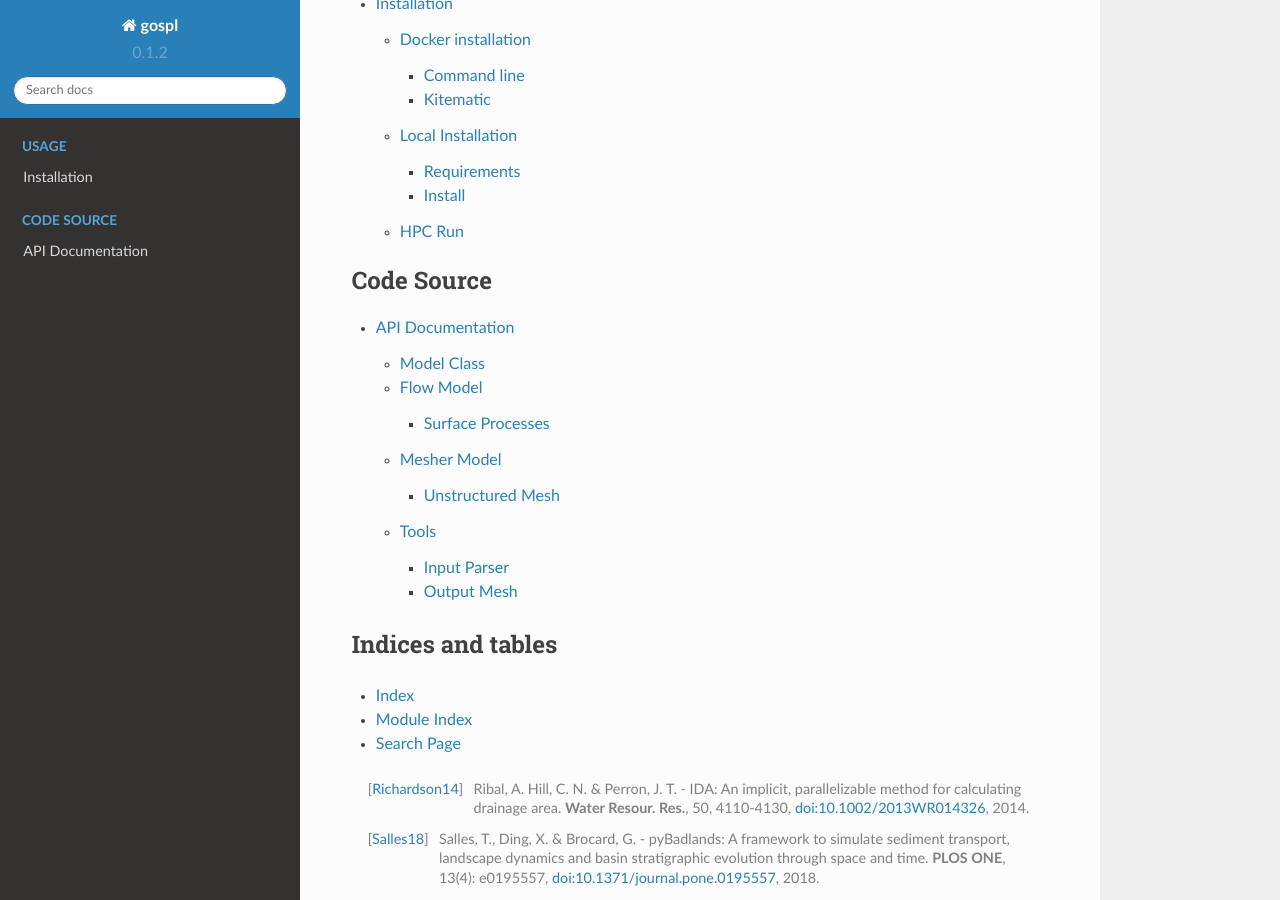
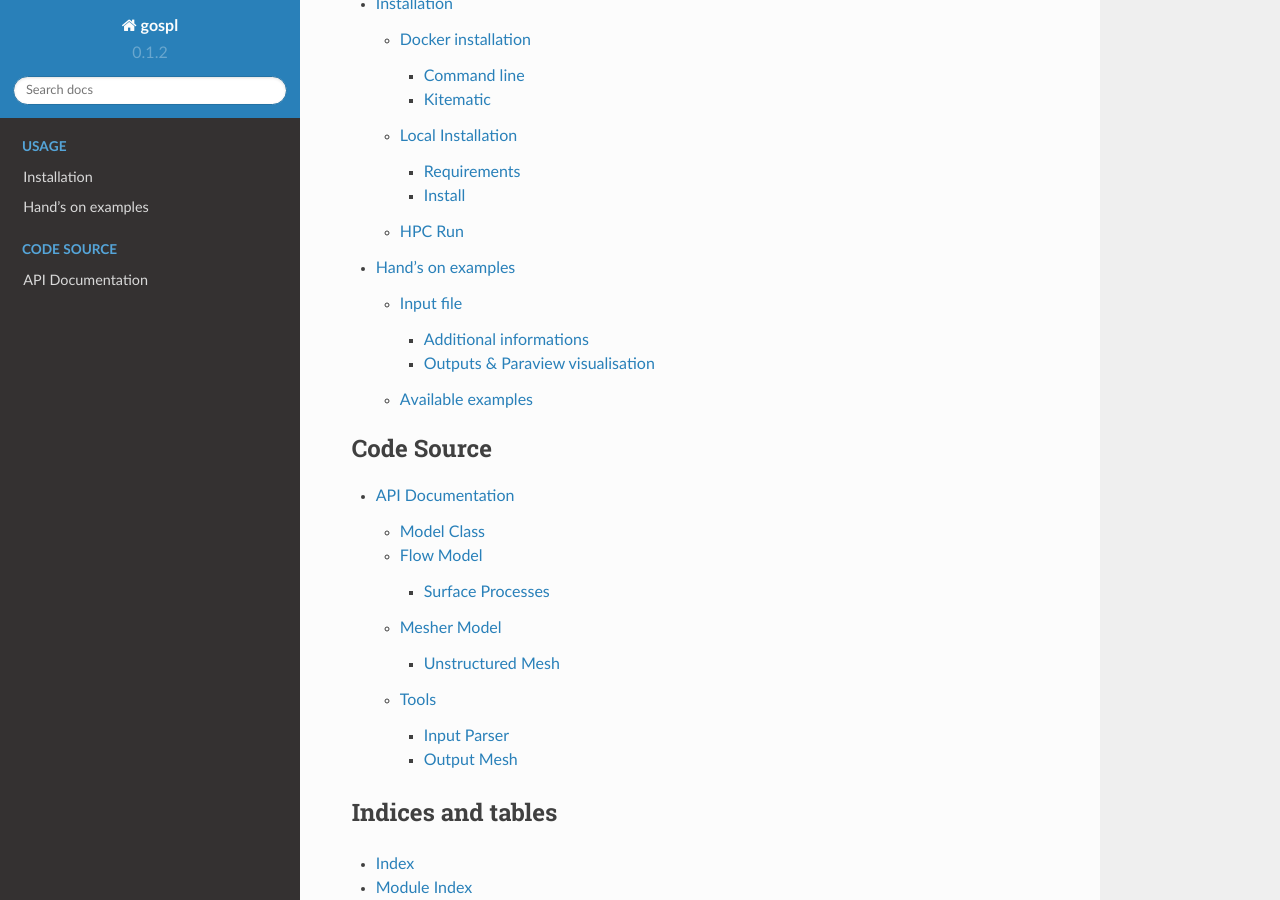
Before and after one commit to Geodels/gospl, a Sphinx documentation site: the page built from docs/index.rst, in a window 1280 px wide and 900 px high, scrolled down 1088 px. Built offline with Sphinx 7.4.7 and the Read the Docs theme 2.0.0, drawn with Linux system fonts in a browser that asks for light colours; the version number is read from the project's files by our own code; some of the changed lines change nothing that is shown.

Commit message:
add documentation

````diff
--- /dev/null
+++ b/docs/examples.rst
@@ -0,0 +1,134 @@
+##################
+Hand's on examples
+##################
+
+Input file
+------------
+
+
+Input files for *gospl* are based on `YAML`_ syntax.
+
+A typical file will look like this:
+
+```YAML
+name: Global model from 20 Ma to present
+
+domain:
+    npdata: 'input8/elev20Ma'
+    flowdir: 5
+    fast: False
+    backward: False
+    interp: 1
+
+time:
+    start: -20000000.
+    end: 0.
+    tout: 1000000.
+    dt: 1000000.
+    tec: 1000000.
+
+spl:
+    K: 3.e-8
+    Ff: 0.2
+    wgth: 1.e-3
+
+diffusion:
+    hillslopeKa: 0.02
+    hillslopeKm: 0.2
+    sedimentK: 1000.
+
+sea:
+    position: 0.
+
+tectonic:
+  - start: -20000000.
+    end: -19000000.
+    mapH: 'input8/disp20Ma'
+  - start: -19000000.
+    end: -18000000.
+    mapH: 'input8/disp19Ma'
+  - start: -18000000.
+    end: -17000000.
+    mapH: 'input8/disp18Ma'
+  - start: -17000000.
+    end: -16000000.
+    mapH: 'input8/disp17Ma'
+  - start: -16000000.
+    end: -15000000.
+    mapH: 'input8/disp16Ma'
+
+climate:
+  - start: -20000000.
+    map: ['input8/rain20Ma','r']
+  - start: -15000000.
+    map: ['input8/rain15Ma','r']
+
+forcepaleo:
+    dir: 'output-backward'
+    steps: [5,10,5]
+
+output:
+    dir: 'forward'
+    makedir: False
+
+```
+
+The YAML structure is shown through indentation (one or more spaces) and sequence items are denoted by a dash. At the moment the following component are available:
+
++ `domain`: definition of the unstructured grid containing the vtk grid `filename` and the associated field (here called `Z`) as well as the flow direction method to be used `flowdir` that takes an integer value between 1 (for SFD) and 12 (for Dinf) and the boundary conditions (`bc`: 'flat', 'fixed' or 'slope')
++ `time`: the simulation time parameters defined by `start`, `end`, `tout` (the output interval) and `dt` (the internal time-step).
+
+Follows the optional forcing conditions:
+
++ `sea`: the sea-level declaration with the relative sea-level `position` (m) and the sea-level `curve` which is a file containing 2 columns (time and sea-level position).
++ `climatic` & `tectonic` have the same structure with a sequence of events defined by a starting time (`start`) and either a constant value (`uniform`) or a `map`.
+
+Then the parameters for the surface processes to simulate:
+
++ `sp_br`: for the _stream power law_ with a unique parameter `Kbr` representing the The erodibility coefficient which is scale-dependent and its value depend on lithology and mean precipitation rate, channel width, flood frequency, channel hydraulics. It is worth noting that the coefficient _m_ and _n_ are fixed in this version and take the value 0.5 & 1 respectively.
++ `diffusion`: hillslope and marine diffusion coefficients. `hillslopeK` sets the _simple creep_ transport law which states that transport rate depends linearly on topographic gradient. The marine sediment are transported based on a diffusion coefficient `sedimentK`.
+
+Finally, you will need to specify the output folder:
+
++ `output`: with `dir` the directory name and the option `makedir` that gives the possible to delete any existing output folder with the same name (if set to False) or to create a new folder with the give `dir` name plus a number at the end (e.g. outputDir_XX if set to True with XX the run number)
+
+Additional informations
+^^^^^^^^^^^^^^^^^^^^^^^
+
+The tutorials proposed in the `Examples`_ repository propose several examples to create the required `vtk` input files (used in the input files for the domain, the climate, and the uplift) for running *gospl*.
+
+In case of spatial change in forcing conditions, the user needs to specify (using the `map` element) for each vertices of the TIN, a series of fields for each forcing (tectonic displacements and precipitation) at chosen time intervals.
+
+In cases where the forcing conditions are uniform over the entire domain one can chose to define its values in the YAML input file directly using the `uniform` element.
+
+Sea level position can be set at a given relative position using the `position` element or using a `curve` which is a file containing 2 columns (time and sea-level position). In this later case, sea level position at any timestep is obtained by linear interpolation between closest sea level times.
+
+Model-domain edge boundary conditions are set using the `bc` element in the YAML input file and the following options are available:
+
+1. `flat`: edges elevations are set to the elevations of the closest non-edge vertices
+2. `fixed`: edges elevations remain at the same position during the model run
+3. `slope`: edges elevations are defined based on the closest non-edge vertices average slope
+
+
+Outputs & Paraview visualisation
+^^^^^^^^^^^^^^^^^^^^^^^^^^^^^^^^
+
+The model outputs are located in the output folder (`dir` element) and consist of a time series file named `gospl.xdmf` and 2 other folders (`h5` and `xmf`). The **XDMF** file is the main entry point for visualising the output and should be sufficient for most users.
+
+The file can be opened with the `Paraview`_ software.
+
+As shown in the video, after loading the file, we perform 2 operations:
+
+1. first we use the `wrap by scalar` filter to create a 2D representation of the surface
+2. then we define a `contour` line corresponding to the sea-level position
+
+
+Available examples
+------------------
+
+`Examples`_
+
+
+.. _`Paraview`: https://www.paraview.org/download/
+.. _`YAML`: https://circleci.com/blog/what-is-yaml-a-beginner-s-guide/
+.. _`Examples`: https://unisyd-my.sharepoint.com/:f:/g/personal/tristan_salles_sydney_edu_au/En8Wf56W_j9Jmqovx__PicgBczIcUogo6WuR-TVzZMHIMg?e=2pFtqT
--- a/docs/index.rst
+++ b/docs/index.rst
@@ -52,6 +52,7 @@
    :caption: Usage
 
    install.rst
+   examples.rst
 
 
 .. toctree::
````
